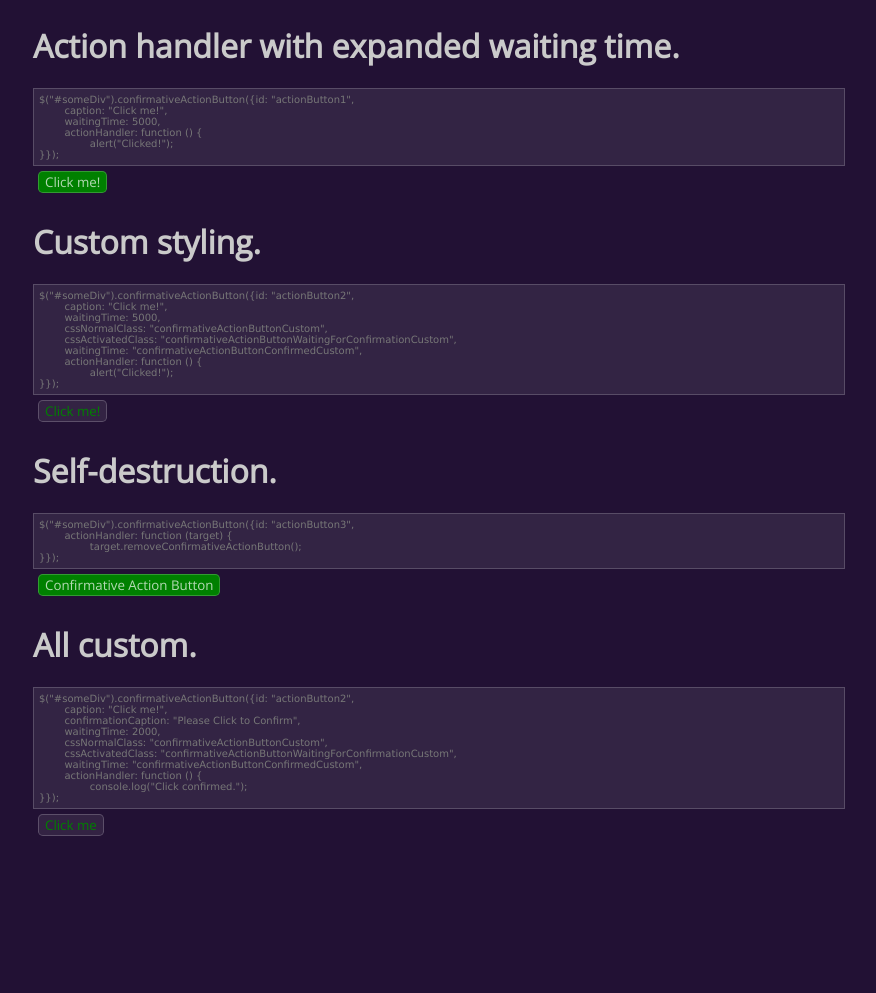
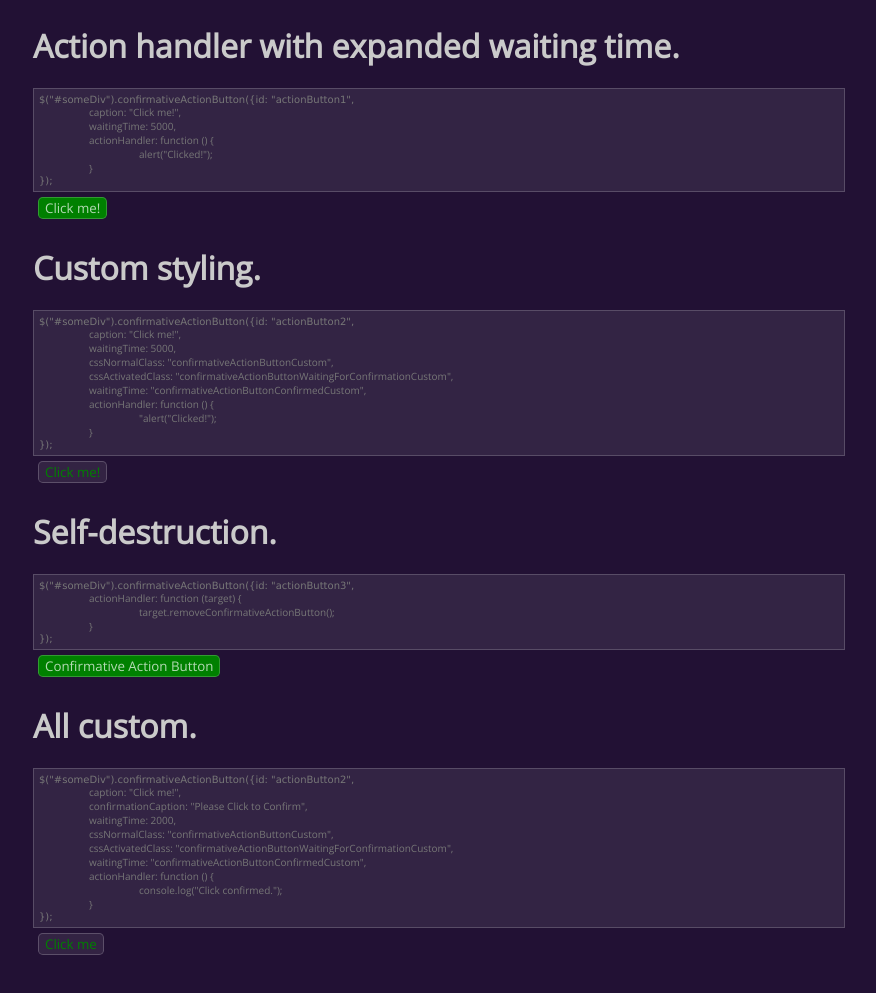
Before and after one commit to Toocat/ConfirmationButton, a website: page ConfirmativeActionButton/public_html/demo.html in a window 1280 px wide. Shown: the part 167-1160 px from the top of the page, without its empty margins (17-893 px from the left). Before the commit the page ends 1058 px from the top, so only its background shows below. Drawn offline with nearby package versions, Linux system fonts and the light colour scheme.

Commit message:
&nbsp replaced with css inline styles, sample codes reformatted

```diff
--- a/ConfirmativeActionButton/public_html/demo.html
+++ b/ConfirmativeActionButton/public_html/demo.html
@@ -21,49 +21,53 @@
             <h1>Action handler with expanded waiting time.</h1>
             <div class="code">
                 $("#someDiv").confirmativeActionButton({id: "actionButton1",<br/>
-                &nbsp;&nbsp;&nbsp;&nbsp;&nbsp;&nbsp;&nbsp;&nbsp;caption: "Click me!",<br/>
-                &nbsp;&nbsp;&nbsp;&nbsp;&nbsp;&nbsp;&nbsp;&nbsp;waitingTime: 5000,<br/>
-                &nbsp;&nbsp;&nbsp;&nbsp;&nbsp;&nbsp;&nbsp;&nbsp;actionHandler: function () {<br/>
-                        &nbsp;&nbsp;&nbsp;&nbsp;&nbsp;&nbsp;&nbsp;&nbsp;&nbsp;&nbsp;&nbsp;&nbsp;&nbsp;&nbsp;&nbsp;&nbsp;alert("Clicked!");<br/>
-                    }});
+                <span style="padding-left:5em">caption: "Click me!",</span><br/>
+                <span style="padding-left:5em">waitingTime: 5000,</span><br/>
+                <span style="padding-left:5em">actionHandler: function () {</span><br/>
+                    <span style="padding-left:10em">alert("Clicked!");</span><br/>
+                <span style="padding-left:5em">}</span><br/>
+                    });
             </div>
         </div>
         <div id="example3">
             <h1>Custom styling.</h1>
             <div class="code">
                 $("#someDiv").confirmativeActionButton({id: "actionButton2",<br/>
-                &nbsp;&nbsp;&nbsp;&nbsp;&nbsp;&nbsp;&nbsp;&nbsp;caption: "Click me!",<br/>
-                &nbsp;&nbsp;&nbsp;&nbsp;&nbsp;&nbsp;&nbsp;&nbsp;waitingTime: 5000,<br/>
-                &nbsp;&nbsp;&nbsp;&nbsp;&nbsp;&nbsp;&nbsp;&nbsp;cssNormalClass: "confirmativeActionButtonCustom",<br/>
-                &nbsp;&nbsp;&nbsp;&nbsp;&nbsp;&nbsp;&nbsp;&nbsp;cssActivatedClass: "confirmativeActionButtonWaitingForConfirmationCustom",<br/>
-                &nbsp;&nbsp;&nbsp;&nbsp;&nbsp;&nbsp;&nbsp;&nbsp;waitingTime: "confirmativeActionButtonConfirmedCustom",<br/>
-                &nbsp;&nbsp;&nbsp;&nbsp;&nbsp;&nbsp;&nbsp;&nbsp;actionHandler: function () {<br/>
-                        &nbsp;&nbsp;&nbsp;&nbsp;&nbsp;&nbsp;&nbsp;&nbsp;&nbsp;&nbsp;&nbsp;&nbsp;&nbsp;&nbsp;&nbsp;&nbsp;alert("Clicked!");<br/>
-                    }});
+                <span style="padding-left:5em">caption: "Click me!",</span><br/>
+                <span style="padding-left:5em">waitingTime: 5000,</span><br/>
+                <span style="padding-left:5em">cssNormalClass: "confirmativeActionButtonCustom",</span><br/>
+                <span style="padding-left:5em">cssActivatedClass: "confirmativeActionButtonWaitingForConfirmationCustom",</span><br/>
+                <span style="padding-left:5em">waitingTime: "confirmativeActionButtonConfirmedCustom",</span><br/>
+                <span style="padding-left:5em">actionHandler: function () {</span><br/>
+                    <span style="padding-left:10em">"alert("Clicked!");</span><br/>
+                <span style="padding-left:5em">}</span><br/>
+                    });
             </div>
         </div>
         <div id="example4">
             <h1>Self-destruction.</h1>
             <div class="code">
                 $("#someDiv").confirmativeActionButton({id: "actionButton3",<br/>
-                &nbsp;&nbsp;&nbsp;&nbsp;&nbsp;&nbsp;&nbsp;&nbsp;actionHandler: function (target) {<br/>
-                        &nbsp;&nbsp;&nbsp;&nbsp;&nbsp;&nbsp;&nbsp;&nbsp;&nbsp;&nbsp;&nbsp;&nbsp;&nbsp;&nbsp;&nbsp;&nbsp;target.removeConfirmativeActionButton();<br/>
-                    }});
+                <span style="padding-left:5em">actionHandler: function (target) {</span><br/>
+                    <span style="padding-left:10em">target.removeConfirmativeActionButton();</span><br/>
+                <span style="padding-left:5em">}</span><br/>
+                    });
             </div>
         </div>
         <div id="example5">
             <h1>All custom.</h1>
             <div class="code">
                 $("#someDiv").confirmativeActionButton({id: "actionButton2",<br/>
-                &nbsp;&nbsp;&nbsp;&nbsp;&nbsp;&nbsp;&nbsp;&nbsp;caption: "Click me!",<br/>
-                &nbsp;&nbsp;&nbsp;&nbsp;&nbsp;&nbsp;&nbsp;&nbsp;confirmationCaption: "Please Click to Confirm",<br/>
-                &nbsp;&nbsp;&nbsp;&nbsp;&nbsp;&nbsp;&nbsp;&nbsp;waitingTime: 2000,<br/>
-                &nbsp;&nbsp;&nbsp;&nbsp;&nbsp;&nbsp;&nbsp;&nbsp;cssNormalClass: "confirmativeActionButtonCustom",<br/>
-                &nbsp;&nbsp;&nbsp;&nbsp;&nbsp;&nbsp;&nbsp;&nbsp;cssActivatedClass: "confirmativeActionButtonWaitingForConfirmationCustom",<br/>
-                &nbsp;&nbsp;&nbsp;&nbsp;&nbsp;&nbsp;&nbsp;&nbsp;waitingTime: "confirmativeActionButtonConfirmedCustom",<br/>
-                &nbsp;&nbsp;&nbsp;&nbsp;&nbsp;&nbsp;&nbsp;&nbsp;actionHandler: function () {<br/>
-                        &nbsp;&nbsp;&nbsp;&nbsp;&nbsp;&nbsp;&nbsp;&nbsp;&nbsp;&nbsp;&nbsp;&nbsp;&nbsp;&nbsp;&nbsp;&nbsp;console.log("Click confirmed.");<br/>
-                    }});
+                <span style="padding-left:5em">caption: "Click me!",</span><br/>
+                <span style="padding-left:5em">confirmationCaption: "Please Click to Confirm",</span><br/>
+                <span style="padding-left:5em">waitingTime: 2000,</span><br/>
+                <span style="padding-left:5em">cssNormalClass: "confirmativeActionButtonCustom",</span><br/>
+                <span style="padding-left:5em">cssActivatedClass: "confirmativeActionButtonWaitingForConfirmationCustom",</span><br/>
+                <span style="padding-left:5em">waitingTime: "confirmativeActionButtonConfirmedCustom",</span><br/>
+                <span style="padding-left:5em">actionHandler: function () {</span><br/>
+                    <span style="padding-left:10em">console.log("Click confirmed.");</span><br/>
+                <span style="padding-left:5em">}</span><br/>
+                    });
             </div>
         </div>
         <script>
```
